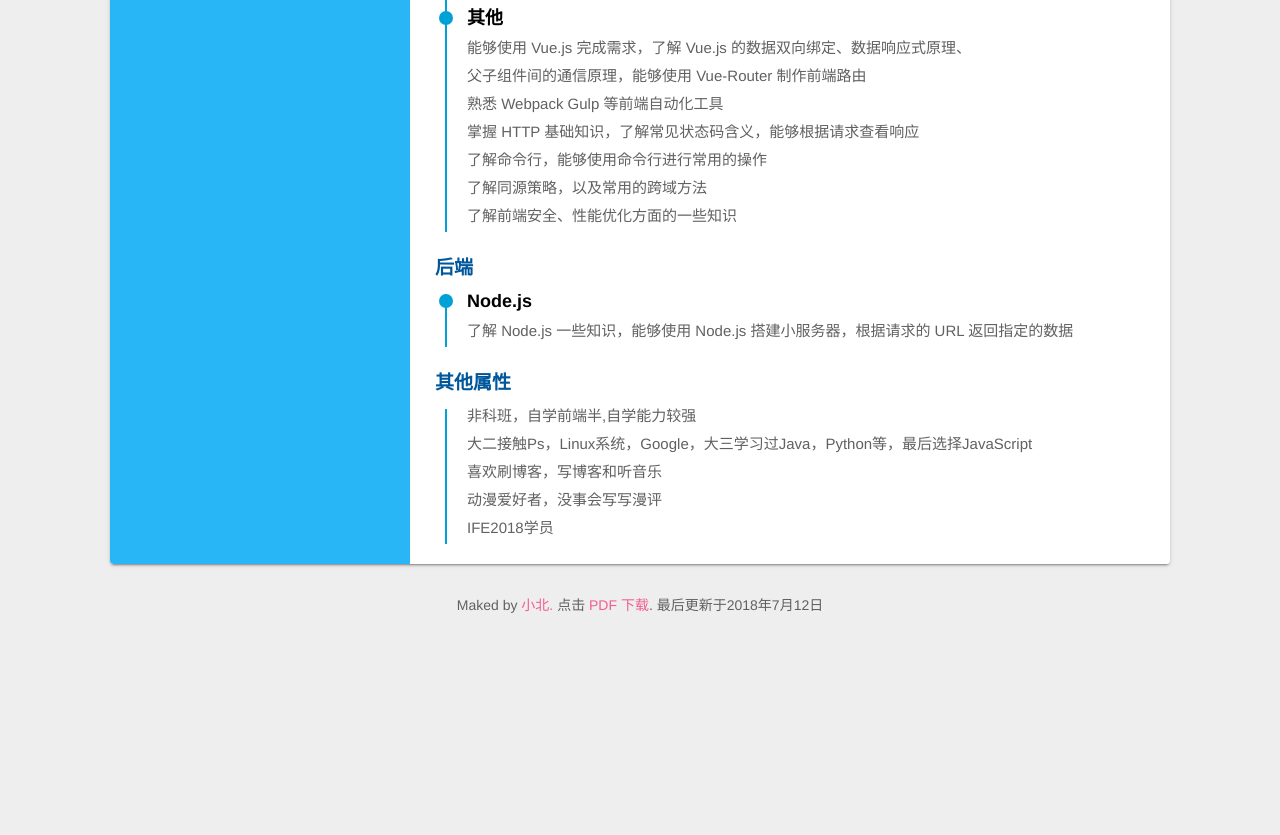
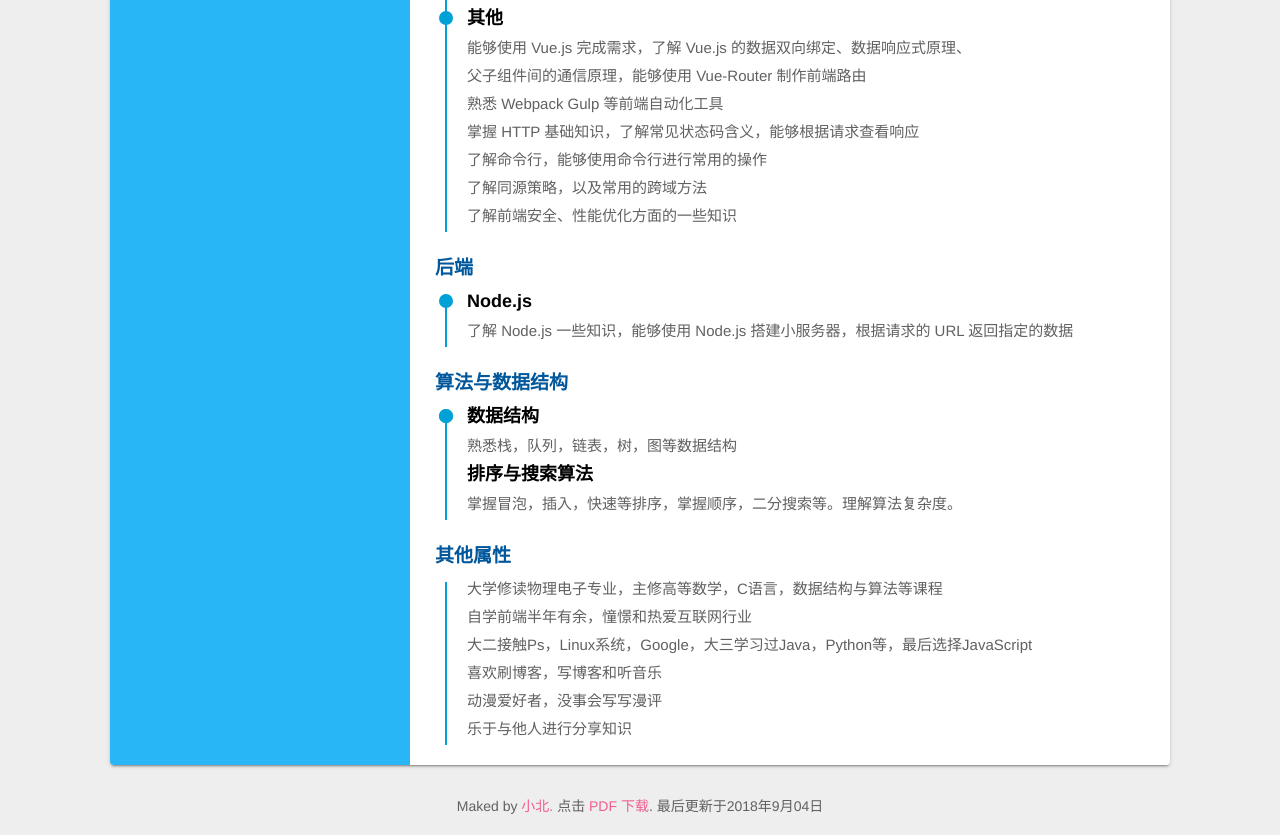
Before and after one commit to Xiaobei-QuQ/Resume, a website: page index.html in a window 1280 px wide. Shown: the part 2026-2861 px from the top of the page. Before the commit the page ends 2660 px from the top, so only its background shows below. Drawn offline with Linux system fonts and the light colour scheme.

Commit message:
增加算法与数据结构list

```diff
--- a/index.html
+++ b/index.html
@@ -140,14 +140,26 @@
                             <p>了解 Node.js 一些知识，能够使用 Node.js 搭建小服务器，根据请求的 URL 返回指定的数据</p>
                         </li>
                     </ul>
+                    <h3>算法与数据结构</h3>
+                    <ul class="exp">
+                        <li>
+                            <div class="circle"></div>
+                            <h4>数据结构</h4>
+                            <p>熟悉栈，队列，链表，树，图等数据结构</p>
+                            <div class="circle"></div>
+                            <h4>排序与搜索算法</h4>
+                            <p>掌握冒泡，插入，快速等排序，掌握顺序，二分搜索等。理解算法复杂度。</p>
+                        </li>
+                    </ul>
                     <h3>其他属性</h3>
                     <ul class="exp">
                         <li>
-                            <p>非科班，自学前端半,自学能力较强</p>
+                            <p>大学修读物理电子专业，主修高等数学，C语言，数据结构与算法等课程</p>
+                            <p>自学前端半年有余，憧憬和热爱互联网行业</p>
                             <p>大二接触Ps，Linux系统，Google，大三学习过Java，Python等，最后选择JavaScript</p>
                             <p>喜欢刷博客，写博客和听音乐</p>
                             <p>动漫爱好者，没事会写写漫评</p>
-                            <p>IFE2018学员</p>
+                            <p>乐于与他⼈进⾏分享知识</p>
                         </li>
                     </ul>
                 </li>
@@ -155,7 +167,7 @@
         </div>
     </div>
     <footer>
-        <p>Maked by <a href="https://github.com/Xiaobei-QuQ" target="_blank">小北.   </a>点击 <a href="https://music-north.top/Resume/%E9%AD%8F%E5%B0%91%E9%94%8B%E7%9A%84%E7%AE%80%E5%8E%86.pdf" target="_blank">PDF 下载</a>. 最后更新于2018年7月12日</p>
+        <p>Maked by <a href="https://github.com/Xiaobei-QuQ" target="_blank">小北.   </a>点击 <a href="https://music-north.top/Resume/%E9%AD%8F%E5%B0%91%E9%94%8B%E7%9A%84%E7%AE%80%E5%8E%86.pdf" target="_blank">PDF 下载</a>. 最后更新于2018年9月04日</p>
     </footer>
     <script src="lib/zoom.min.js"></script>
 </body>
```
Also changed, not shown: 1 other file.
